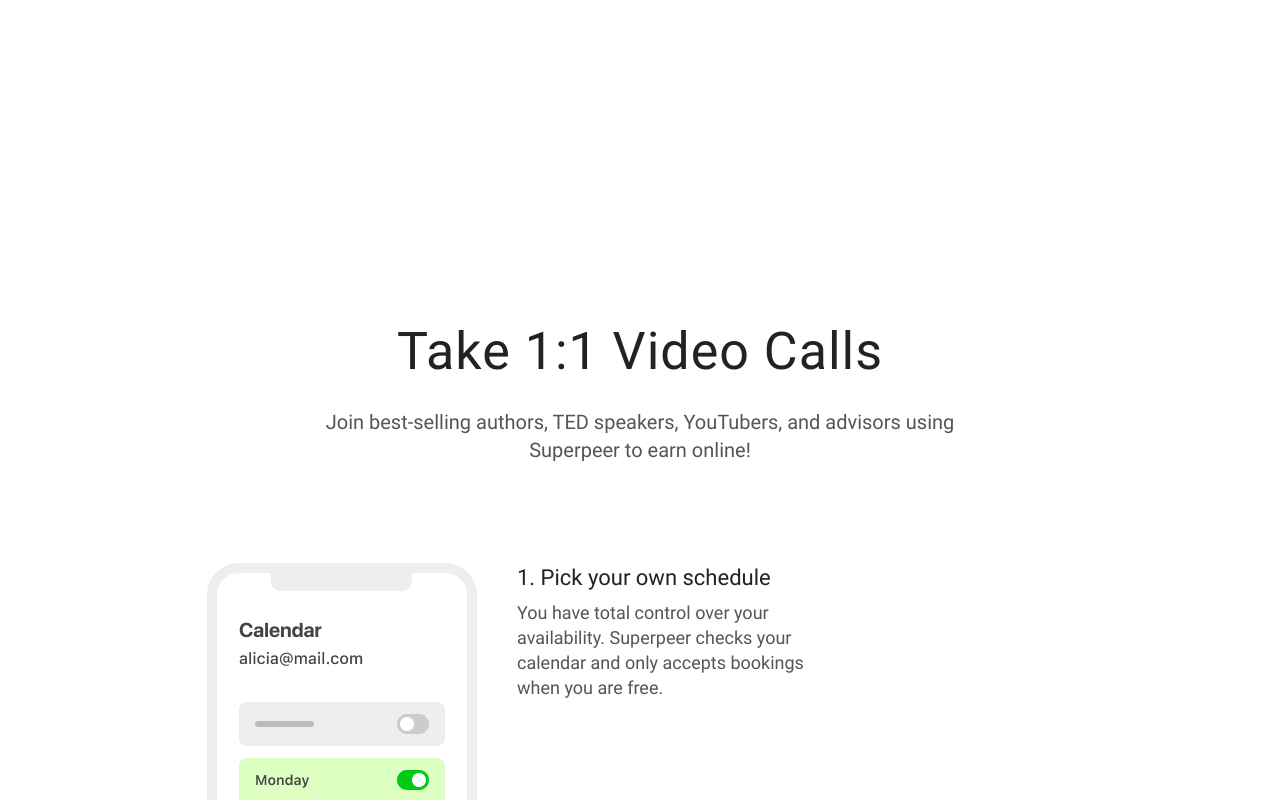
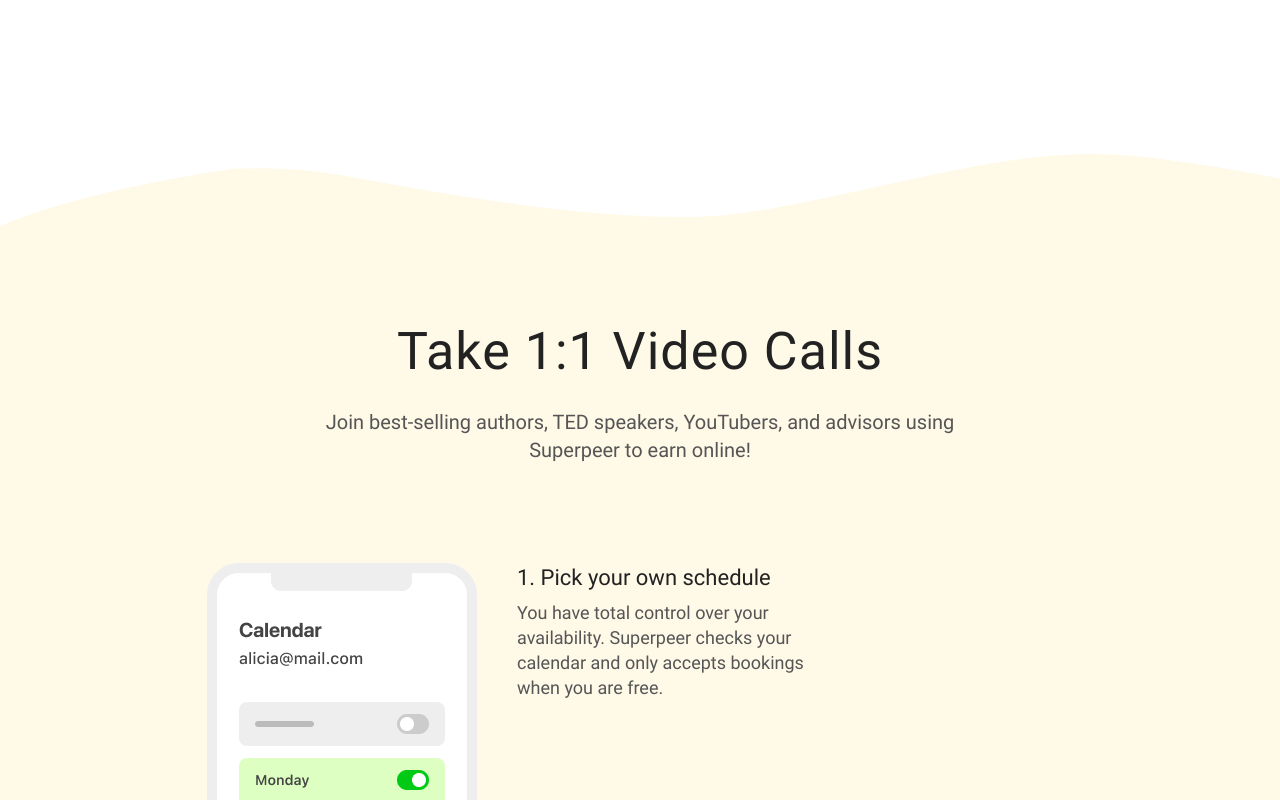
Before and after one commit to SkyTmin/superpeer, a plain HTML site: page index.html in a window 1280 px wide. Shown: the part 780-1580 px from the top of the page. Drawn offline with nearby package versions, Linux system fonts and the light colour scheme; files that its build step writes are made by us from their sources; files whose address does not match are found by name.

Commit message:
Update _instruction.scss

```diff
--- a/scss/block/_instruction.scss
+++ b/scss/block/_instruction.scss
@@ -1,6 +1,6 @@
 .instruction {
 	margin-bottom: 95px;
-background: url('./../../img/instruction/fone.svg') 0 0 no-repeat,url(.//img/instruction/fone2.svg) 0 0 no-repeat;
+background: url('./../../img/instruction/fone.svg') 0 0 no-repeat,url(./../../img/instruction/fone2.svg) 0 0 no-repeat;
 height: 1887px;
 }
 .instruction__title h2{
```
